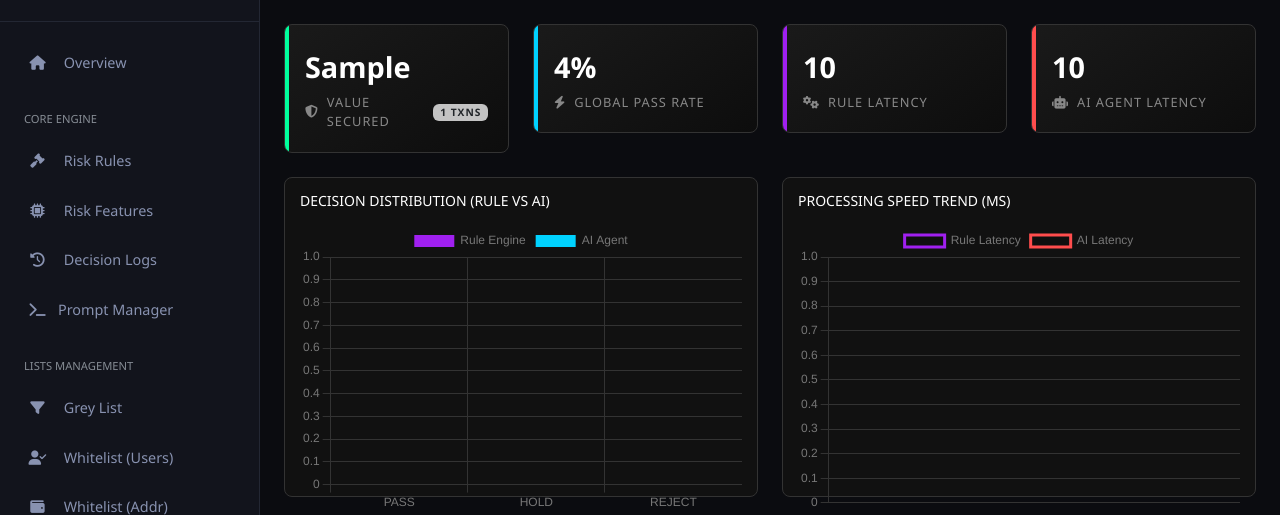
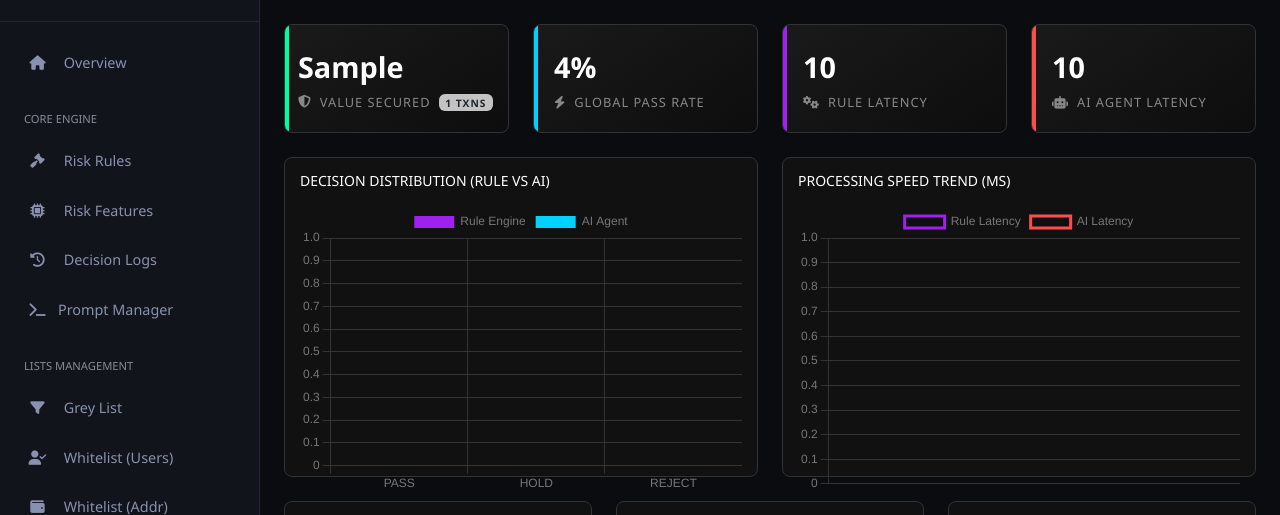
Before and after one commit to aiengrshafiq/onebullex_risk_dashboard, a Python web app: template app/templates/dashboard/index.html in a window 1280 px wide. Shown: the part 61-576 px from the top of the page. Run offline with Jinja, Linux system fonts and the light colour scheme; the template is opened without the code that fills it: most values are stand-ins (such as "Sample title", 1, 10 or a date in 2020).

Commit message:
padding added

```diff
--- a/app/templates/dashboard/index.html
+++ b/app/templates/dashboard/index.html
@@ -47,7 +47,7 @@
 </style>
 <div class="row g-4 mb-4">
     <div class="col-md-3">
-        <div class="kpi-card kpi-green">
+        <div class="kpi-card kpi-green" style="padding-right: 13px !important; padding-left: 13px !important;">
             <div class="kpi-value">{{ kpi.secured_usd }}</div>
             <div class="kpi-label d-flex align-items-center">
                 <i class="fas fa-shield-alt me-2"></i>
```
